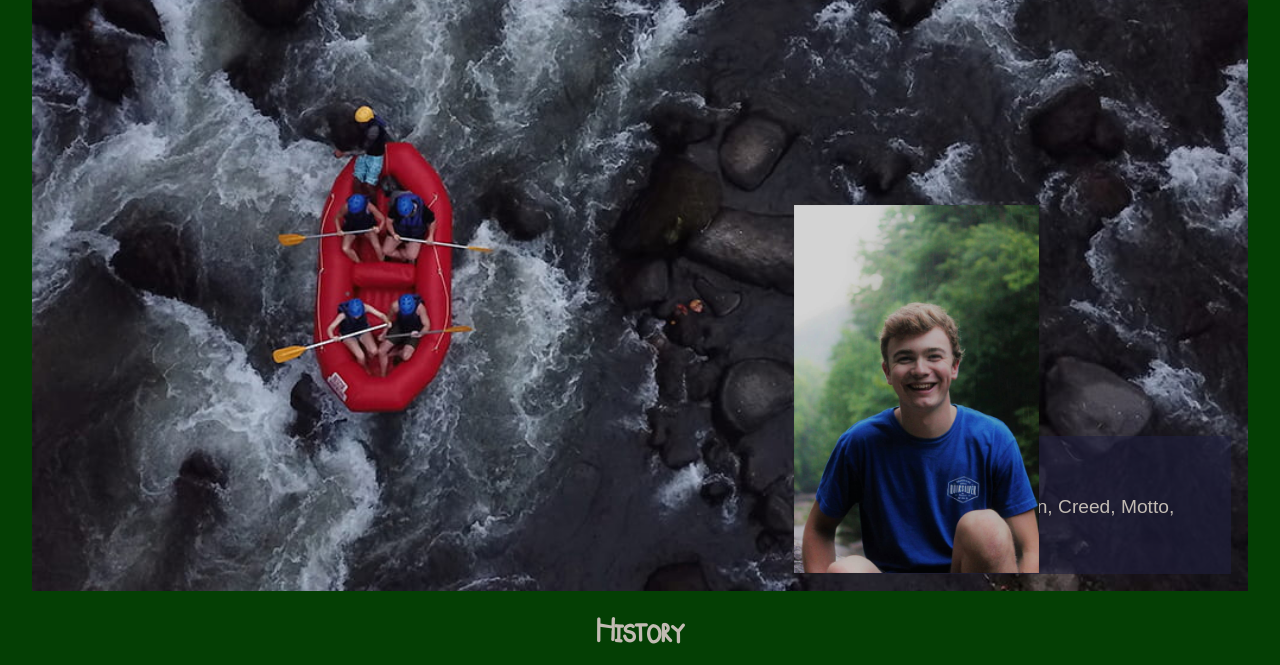
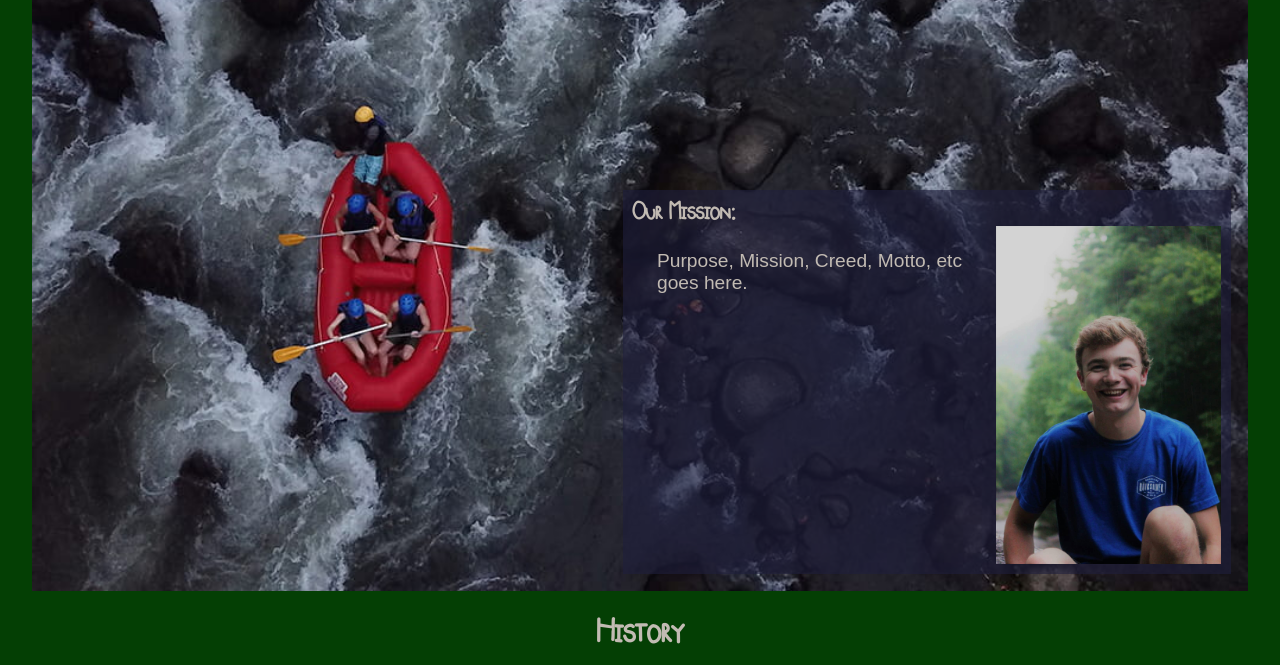
Before and after one commit to Caroncas/wdd130, a plain HTML site: page wwr/about.html in a window 1280 px wide. Shown: the part 254-919 px from the top of the page. Drawn offline with Linux system fonts and the light colour scheme.

Commit message:
descriptions and hero article image fixed

```diff
--- a/wwr/about.html
+++ b/wwr/about.html
@@ -5,7 +5,7 @@
     <meta name="viewport" content="width=device-width, initial-scale=1.0">
     <title>About Us -- Dry Oars Rafting Company Page</title>
     <meta name="author" content="Cassandra Carone">
-    <meta name="description" content="About Us History and Adventure Awaits you sections for WWD130s WWR homepage">
+    <meta name="description" content="The About Us page for the Dry Oars Rafting Comapny Page. Learn about our history, mission, and the adventures offered.">
     <link rel="stylesheet" href="styles/rafting.css">
 </head>
 <body>
@@ -23,8 +23,8 @@
             <img src="images/heroimage.jpg" alt="Arial view of a lone raft floating down the river.">
             <h1>About Us -- Dry Oars Rafting Company</h1>
             <article>
+                <h3>Our Mission:</h3>
                <img src="images/happy-client.jpg" alt="A teenage boy smiling with a river in the background."> <!--Image Copyright Christian Wright-->
-               <h3>Our Mission:</h3>
                <p>Purpose, Mission, Creed, Motto, etc goes here.</p>
             </article>
         </div>
--- a/wwr/styles/rafting.css
+++ b/wwr/styles/rafting.css
@@ -75,7 +75,7 @@ h1 {
     position: absolute;
     bottom: 1px;
     right: 1px;
-    width: 30%;
+    width: 50%;
     height: auto;
     padding: 10px;
     background-color: var(--accent3-color);
@@ -83,11 +83,8 @@ h1 {
 }
 
 .hero article img {
-    position: absolute;
-    bottom: 1px;
-    right: 10em;
     float: right;
-    width: 70%;
+    width: 40%;
     height: auto;
     padding-left: 10px;
 }
```
